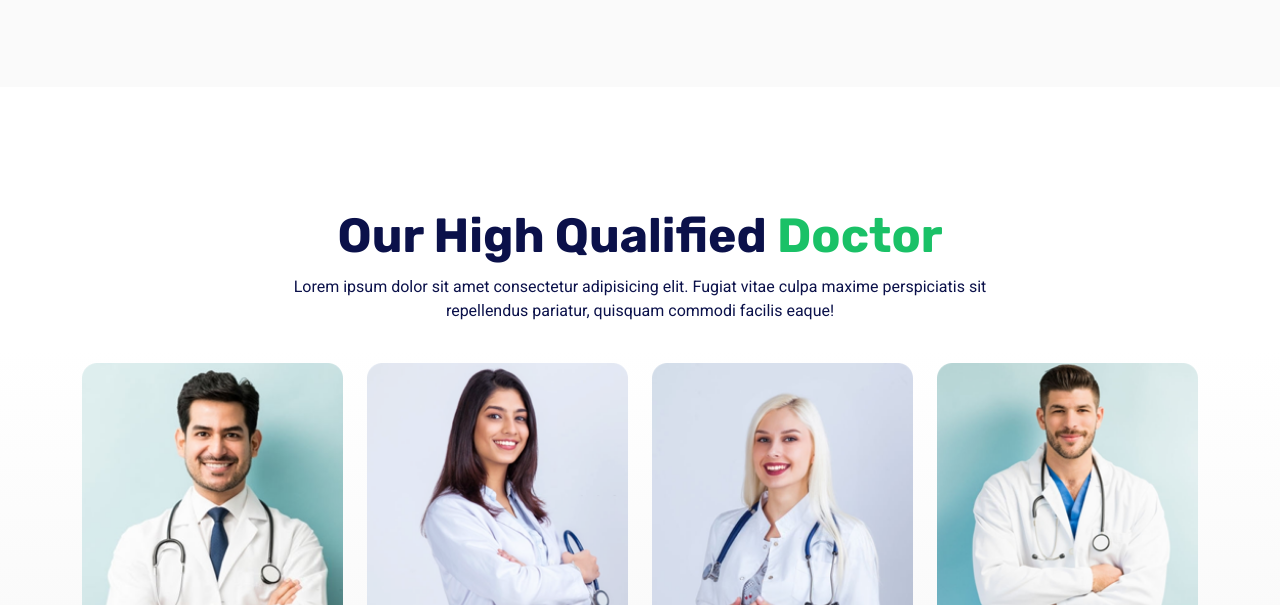
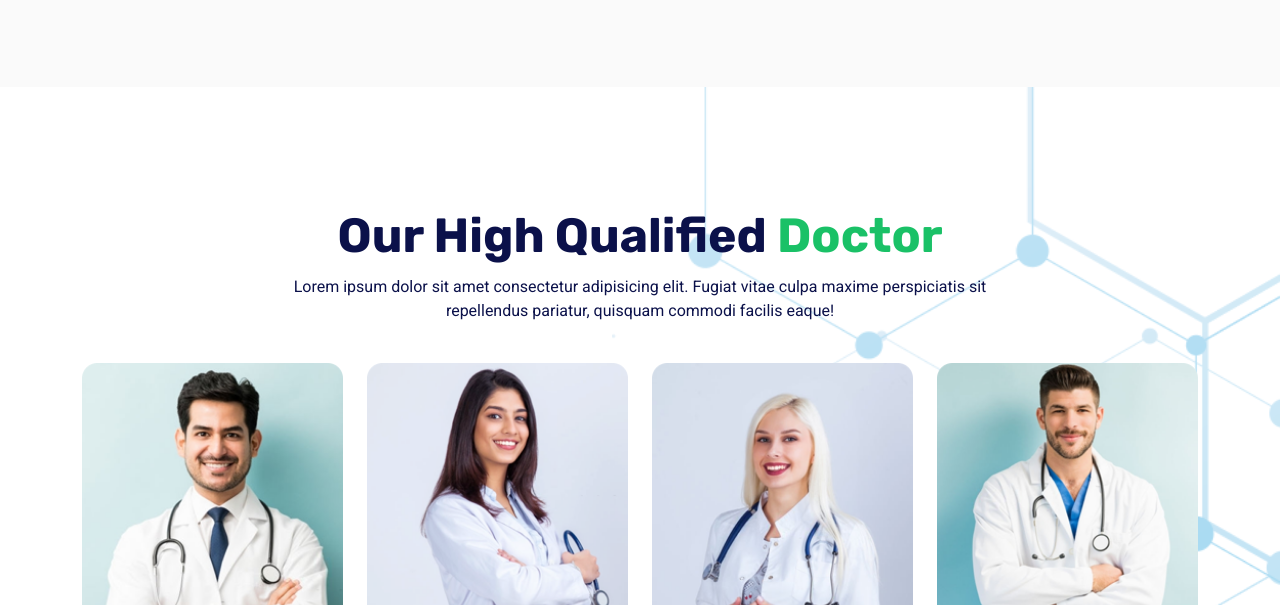
Before and after one commit to saydulislamshojul/medical, a plain HTML site: page index.html in a window 1280 px wide. Shown: the part 2759-3364 px from the top of the page. Drawn offline with Linux system fonts and the light colour scheme; files whose address does not match are found by name.

Commit message:
doctor area done and fixed

```diff
--- a/assets/sass/theme/theme.scss
+++ b/assets/sass/theme/theme.scss
@@ -156,14 +156,24 @@
 
 
 .doctor-area {
-  background-image: linear-gradient($white-color 0%, $white-color, $off-white 55%, $off-white 100%);
-
-  @include tablet {
-    background-image: linear-gradient($white-color 0%, $white-color 35%, $off-white 35%, $off-white 100%);
-  }
-
-  @include all-phone {
-    background-image: linear-gradient($white-color 0%, $white-color 20%, $off-white 20%, $off-white 100%);
+  background: url(../images/doctor-pattern.png) no-repeat top right/contain;
+  position: relative;
+  z-index: 1;
+  &::before{
+    content: "";
+    width: 100%;
+    height: 45%;
+    background-color: $off-white;
+    position: absolute;
+    bottom: 0;
+    left: 0;
+    z-index: -1;
+    @include tablet{
+      height: 70%;
+    }
+    @include all-phone{
+      height: 70%;
+    }
   }
 
   .doctor-single {
```
Also changed, not shown: assets/css/style.css, assets/images/doctor-pattern.png (added).
